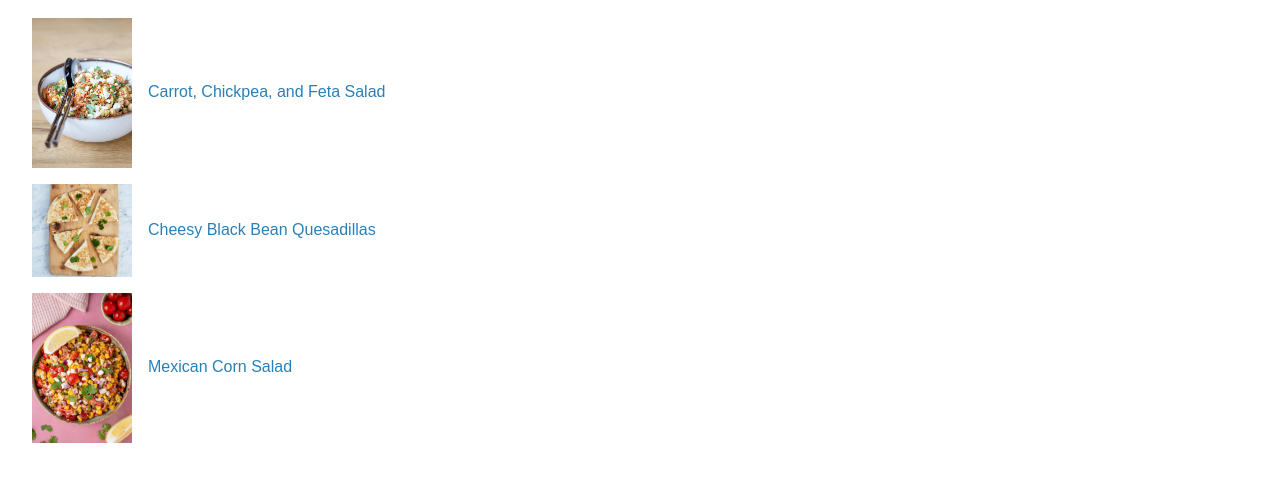
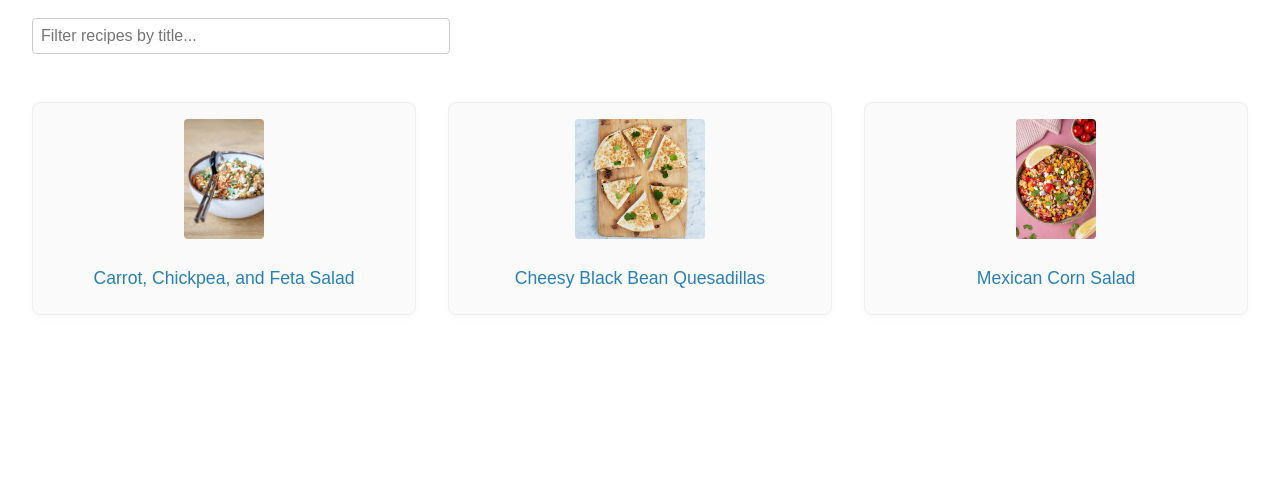
Before and after one commit to karhide-xx/recipes, a plain HTML site: page index.html in a window 1280 px wide. Shown: the part 72-554 px from the top of the page. Drawn offline with Linux system fonts and the light colour scheme.

Commit message:
Created a grid and added search

```diff
--- a/index.html
+++ b/index.html
@@ -6,32 +6,90 @@
   <style>
     body { font-family: sans-serif; margin: 2em; }
     h1 { color: #2c3e50; }
-    ul { list-style: none; padding: 0; }
-    li { margin: 1em 0; }
-    a { text-decoration: none; color: #2980b9; }
-    a:hover { text-decoration: underline; }
-    img { max-width: 100px; vertical-align: middle; margin-right: 1em; }
+    .filter-box {
+      margin-bottom: 2em;
+      padding: 0.5em;
+      font-size: 1em;
+      width: 100%;
+      max-width: 400px;
+      border: 1px solid #ccc;
+      border-radius: 4px;
+    }
+    .grid {
+      display: grid;
+      grid-template-columns: repeat(auto-fit, minmax(220px, 1fr));
+      gap: 2em;
+      padding: 0;
+      list-style: none;
+    }
+    .card {
+      background: #fafafa;
+      border: 1px solid #eee;
+      border-radius: 8px;
+      padding: 1em;
+      text-align: center;
+      box-shadow: 0 2px 8px rgba(0,0,0,0.03);
+      transition: box-shadow 0.2s;
+    }
+    .card:hover {
+      box-shadow: 0 4px 16px rgba(0,0,0,0.08);
+    }
+    .card img {
+      max-width: 100%;
+      max-height: 120px;
+      margin-bottom: 1em;
+      border-radius: 4px;
+      object-fit: cover;
+    }
+    .card-title {
+      font-size: 1.1em;
+      margin: 0.5em 0;
+      color: #2980b9;
+      text-decoration: none;
+      display: block;
+    }
+    .external-link {
+      font-size: 0.9em;
+      margin-left: 0.5em;
+    }
   </style>
 </head>
 <body>
   <h1>All Recipes</h1>
-  <ul id="recipe-list"></ul>
+  <input type="text" id="filter" class="filter-box" placeholder="Filter recipes by title...">
+  <ul id="recipe-list" class="grid"></ul>
   <script>
+    let allRecipes = [];
+
+    function renderRecipes(recipes) {
+      const list = document.getElementById('recipe-list');
+      list.innerHTML = '';
+      recipes.forEach(recipe => {
+        const li = document.createElement('li');
+        li.className = 'card';
+        let img = recipe.image ? `<img src="${recipe.image}" alt="${recipe.title}">` : '';
+        let link = `<a class="card-title" href="recipe.html?id=${recipe.id}">${recipe.title}</a>`;
+        let external = recipe.link ? `<a class="external-link" href="${recipe.link}" target="_blank" title="External link">[source]</a>` : '';
+        li.innerHTML = img + link + external;
+        list.appendChild(li);
+      });
+    }
+
     fetch('recipes.json')
       .then(res => res.json())
       .then(recipes => {
-        const list = document.getElementById('recipe-list');
-        recipes.forEach(recipe => {
-          const li = document.createElement('li');
-          let img = recipe.image ? `<img src="${recipe.image}" alt="${recipe.title}">` : '';
-          let link = `<a href="recipe.html?id=${recipe.id}">${recipe.title}</a>`;
-          if (recipe.link) {
-            link += ` <a href="${recipe.link}" target="_blank" style="font-size:0.9em;">[external]</a>`;
-          }
-          li.innerHTML = img + link;
-          list.appendChild(li);
-        });
+        allRecipes = recipes;
+        renderRecipes(allRecipes);
       });
+
+    document.getElementById('filter').addEventListener('input', function() {
+      const value = this.value.trim().toLowerCase();
+      renderRecipes(
+        allRecipes.filter(recipe =>
+          recipe.title.toLowerCase().includes(value)
+        )
+      );
+    });
   </script>
 </body>
 </html>
```
